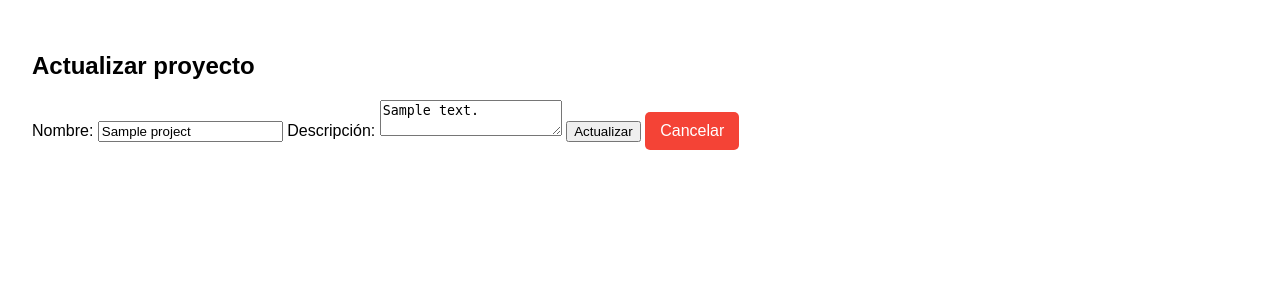
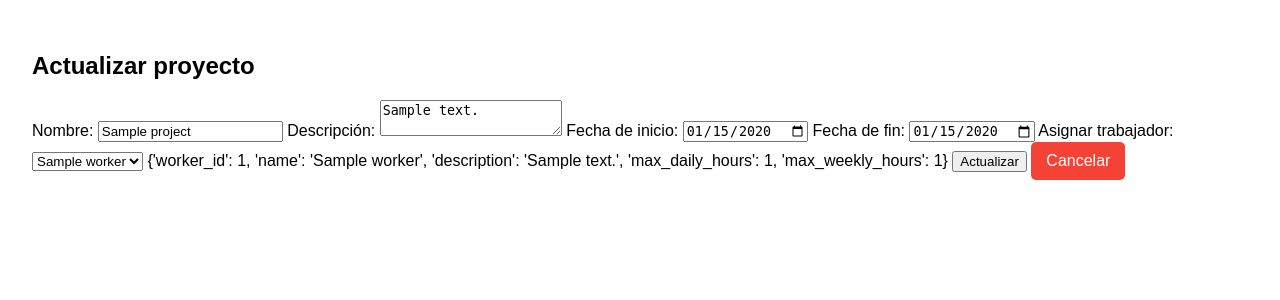
Before and after one commit to cctpidmdlcdtc/chismoso, a Flask app: page /update_project/1 in a window 1280 px wide. Shown: the part 130-430 px from the top of the page. Run offline with Flask 3, Linux system fonts and the light colour scheme; tables that the repository leaves empty hold one stand-in row (values such as "Sample post").

Commit message:
coger el empleado seleccionado al actualizar proyecto

```diff
--- a/api.py
+++ b/api.py
@@ -34,12 +34,26 @@ def add_project(name: str, description: str):
         return {"project_id": cursor.lastrowid, "name": name, "description": description}
 
 @hug.put('/projects/{project_id}')
-def update_project(project_id: int, name: str, description: str):
+def update_project(project_id: int, name: str, description: str, start_date: str, end_date: str):
     """Updates an existing project"""
     with get_db_connection() as conn:
-        conn.execute("UPDATE Projects SET name = ?, description = ? WHERE project_id = ?", (name, description, project_id))
+        conn.execute("""
+            UPDATE Projects
+            SET name = ?,
+                description = ?,
+                start_date = ?,
+                end_date = ?
+            WHERE project_id = ?
+        """, (name, description, start_date, end_date, project_id))
         conn.commit()
-        return {"status": "project updated", "project_id": project_id, "name": name, "description": description}
+        return {
+            "status": "project updated",
+            "project_id": project_id,
+            "name": name,
+            "description": description,
+            "start_date": start_date,
+            "end_date": end_date
+        }
 
 @hug.delete('/projects/{project_id}')
 def delete_project(project_id: int):
--- a/app.py
+++ b/app.py
@@ -22,13 +22,30 @@ def add_project():
 def update_project(project_id):
     item = api.get_project(project_id)
     if not item:
-        return "Item not found", 404
+        return "Project not found", 404
+    workers = api.get_workers()  # Obtener la lista de trabajadores para el selector.
+    if not workers:
+        return "No workers found", 404
     if request.method == "POST":
         name = request.form["name"]
         description = request.form["description"]
-        api.update_project(project_id, name, description)
+        start_date = request.form["start_date"]
+        end_date = request.form["end_date"]
+        print(f"\n\n\n{request.form['worker']}")
+
+        worker_value = request.form.get("worker")
+        if not worker_value or not worker_value.isdigit():
+            return f"Valor inválido para 'worker': '{worker_value}'"
+        try:
+            worker_id = int(worker_value)
+            return f"{worker_id}"
+        except ValueError:
+            return f"Error al convertir 'worker' a int. Valor recibido: '{worker_value}'"
+
+        #worker_id = int(request.form["worker"])  # Convertir el ID del trabajador seleccionado a entero.
+        api.update_project(project_id, name, description, start_date, end_date)
         return redirect(url_for("index"))
-    return render_template("update_project.html", item=item)
+    return render_template("update_project.html", item=item, workers=workers)
 
 @app.route("/delete_project/<int:project_id>", methods=["POST"])
 def delete_project(project_id):
@@ -54,7 +71,7 @@ def add_worker():
 def update_worker(worker_id):
     item = api.get_worker(worker_id)
     if not item:
-        return "Item not found", 404
+        return "Worker not found", 404
     if request.method == "POST":
         name = request.form["name"]
         description = request.form["description"]
--- a/database.py
+++ b/database.py
@@ -15,7 +15,9 @@ def initialize_db():
             CREATE TABLE IF NOT EXISTS Projects (
                 project_id INTEGER PRIMARY KEY AUTOINCREMENT,
                 name TEXT NOT NULL,
-                description TEXT NOT NULL
+                description TEXT NOT NULL,
+                start_date TEXT,
+                end_date TEXT
             );
             CREATE TABLE IF NOT EXISTS Workers (
                 worker_id INTEGER PRIMARY KEY AUTOINCREMENT,
--- a/templates/update_project.html
+++ b/templates/update_project.html
@@ -7,8 +7,29 @@
 <form method="post">
     <label for="name">Nombre:</label>
     <input type="text" name="name" id="name" value="{{ item.name }}" required>
+
     <label for="description">Descripción:</label>
     <textarea name="description" id="description" required>{{ item.description }}</textarea>
+
+    <label for="start_date">Fecha de inicio:</label>
+    <input type="date" name="start_date" id="start_date" value="{{ item.start_date }}" required>
+
+    <label for="end_date">Fecha de fin:</label>
+    <input type="date" name="end_date" id="end_date" value="{{ item.end_date }}" required>
+
+    <label for="worker">Asignar trabajador:</label>
+    <select name="worker" id="worker" required>
+        {% for worker in workers %}
+        <option value="{{ worker.worker_id }}" {% if worker.worker_id == item.project_id %}selected{% endif %}>
+            {{ worker.name }}
+        </option>
+        {% endfor %}
+    </select>
+
+    {% for worker in workers %}
+    {{ worker }}
+    {% endfor %}
+
     <button type="submit">Actualizar</button>
     <a href="{{ url_for('index') }}" class="cancel-button">Cancelar</a>
 </form>
```
